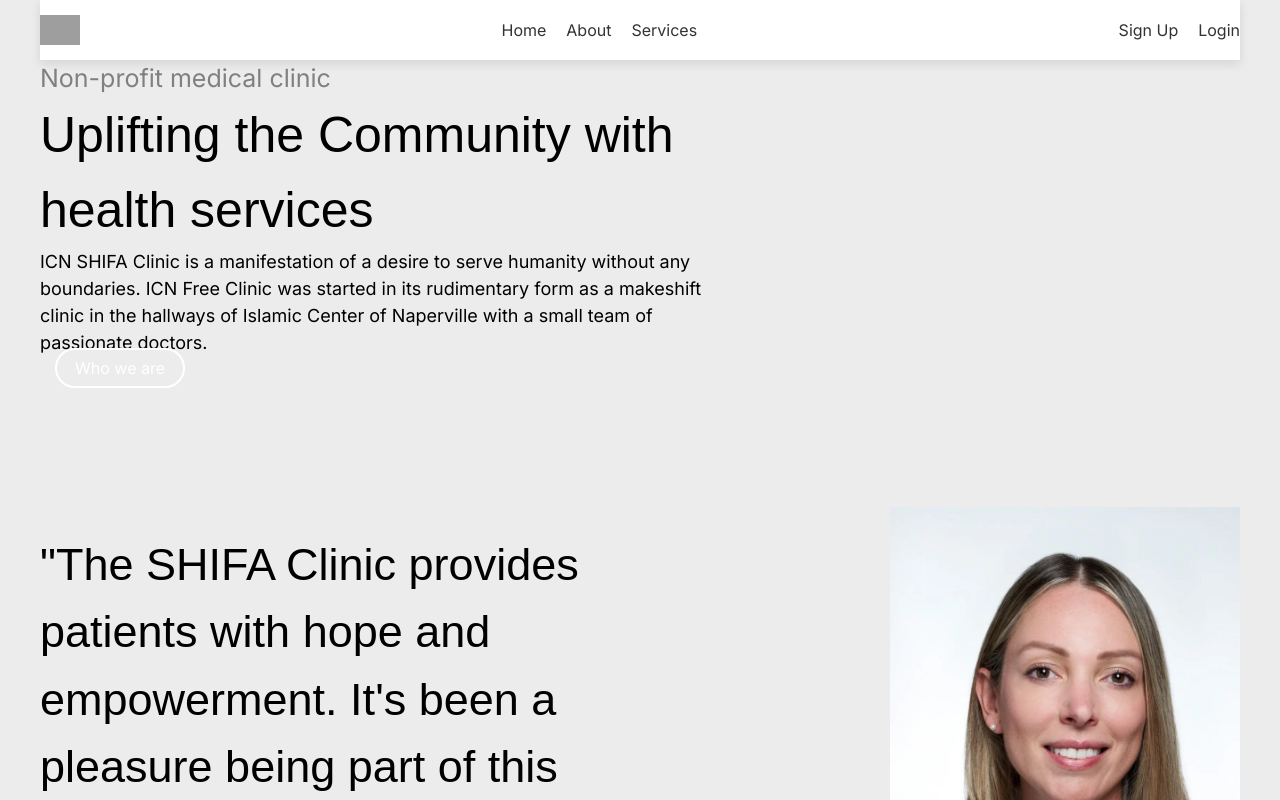
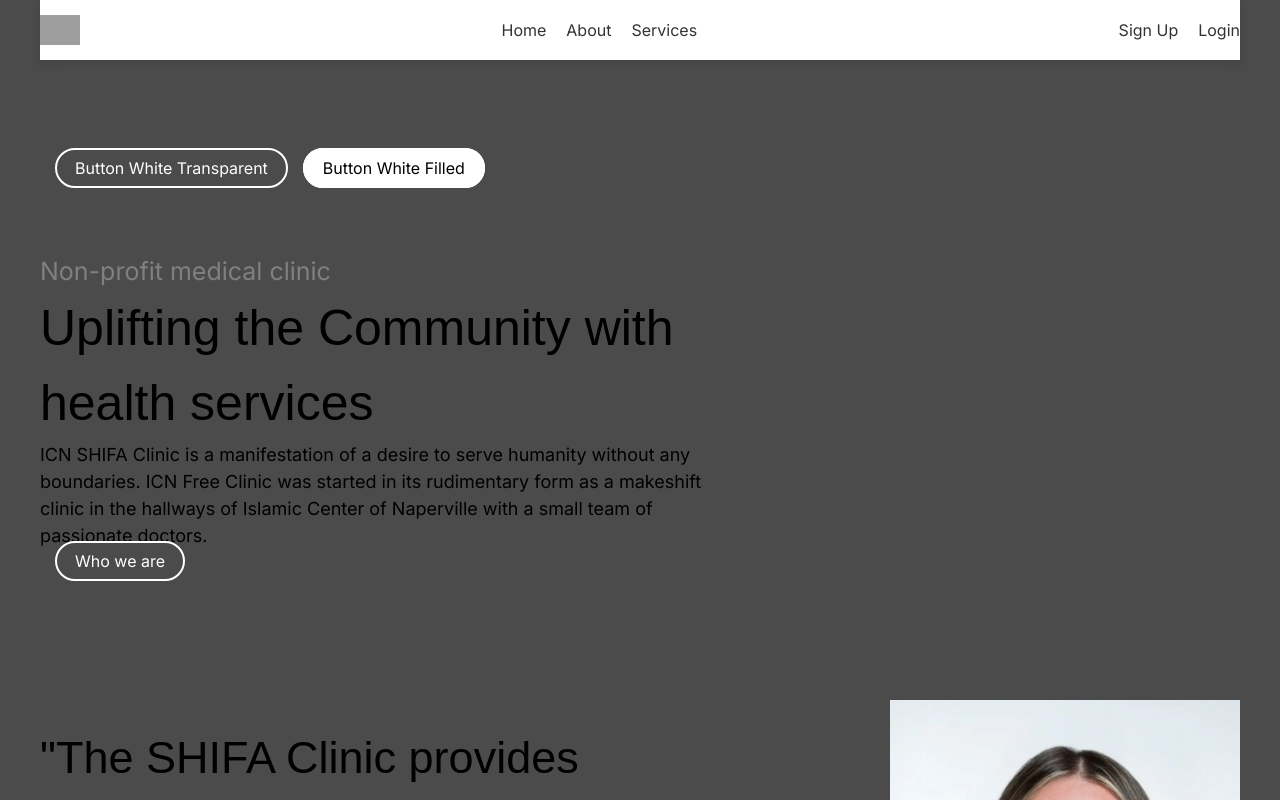
Before and after one commit to dylsub/SHIFAClinicWebsite, a Next.js app: page / in a window 1280 px wide. Shown: the top 800 px of the page. Built offline with nearby package versions, Linux system fonts and the light colour scheme; grey boxes are pictures that could not be loaded; a web font is replaced by a local one.

Commit message:
Added buttons

```diff
--- a/app/(components)/navigation/NavBar.module.css
+++ b/app/(components)/navigation/NavBar.module.css
@@ -4,7 +4,7 @@
   display: flex;
   align-items: center;
   justify-content: space-between;
-  max-width: 1400px;
+  max-width: 1200px;
   background-color: #fff;
   height: 60px;
   box-shadow: 0px 4px 10px rgba(0, 0, 0, 0.1);
--- a/app/globals.css
+++ b/app/globals.css
@@ -12,7 +12,7 @@
   justify-content: center;
   margin: 0;
   padding: 0;
-  background-color: #ececec;
+  background-color: #4b4b4b;
 }
 
 h2,
--- a/app/page.js
+++ b/app/page.js
@@ -4,19 +4,39 @@
 import HomeServicesPanel from "./(components)/home/HomeServicesPanel";
 import NavBar from "./(components)/navigation/NavBar";
 import DetailedTextBlock from "./(components)/reusables/DetailedTextBlock";
+import ButtonWhiteTransparent from "./(components)/reusables/ButtonWhiteTransparent";
+import ButtonWhiteFilled from "./(components)/reusables/ButtonWhiteFilled";
 
 export default function Home() {
   return (
     <div>
       <NavBar></NavBar>
 
-      <DetailedTextBlock subtitleText = {"Non-profit medical clinic"}
-        headerText = {"Uplifting the Community with health services"}
-        bodyText = {"ICN SHIFA Clinic is a manifestation of a desire to serve humanity without any boundaries. ICN Free Clinic was started in its rudimentary form as a makeshift clinic in the hallways of Islamic Center of Naperville with a small team of passionate doctors. "}
-        buttonText = {"Who we are"}
+      <br></br>
+      <br></br>
+      <br></br>
+      <br></br>
+
+      <ButtonWhiteTransparent path="/">
+        Button White Transparent
+      </ButtonWhiteTransparent>
+      <ButtonWhiteFilled path="/">Button White Filled</ButtonWhiteFilled>
+
+      <br></br>
+      <br></br>
+      <br></br>
+      <br></br>
+
+      <DetailedTextBlock
+        subtitleText={"Non-profit medical clinic"}
+        headerText={"Uplifting the Community with health services"}
+        bodyText={
+          "ICN SHIFA Clinic is a manifestation of a desire to serve humanity without any boundaries. ICN Free Clinic was started in its rudimentary form as a makeshift clinic in the hallways of Islamic Center of Naperville with a small team of passionate doctors. "
+        }
+        buttonText={"Who we are"}
         width={700}
-        path="/">
-      </DetailedTextBlock>
+        path="/"
+      ></DetailedTextBlock>
 
       <Testimonial
         quoteText={
```
